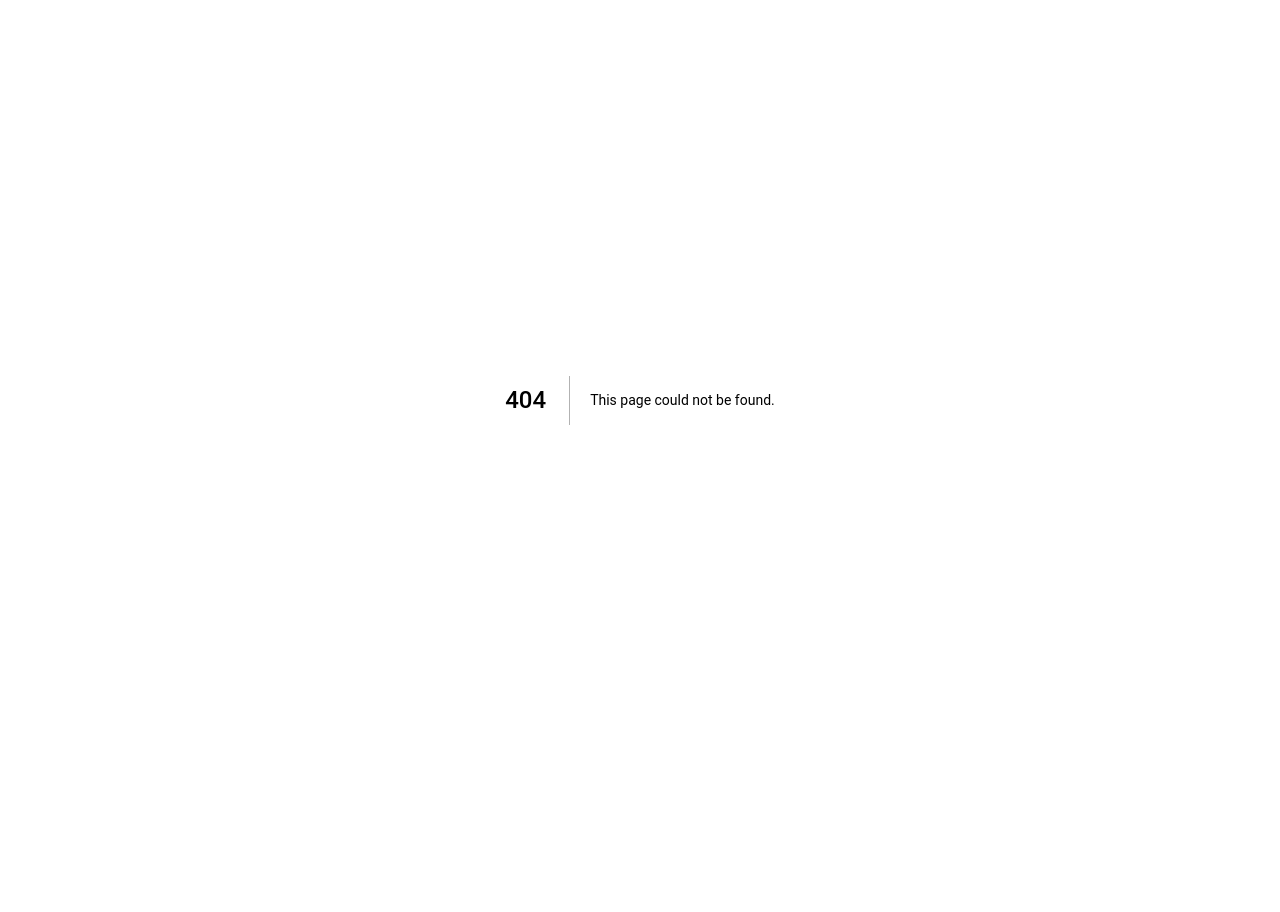
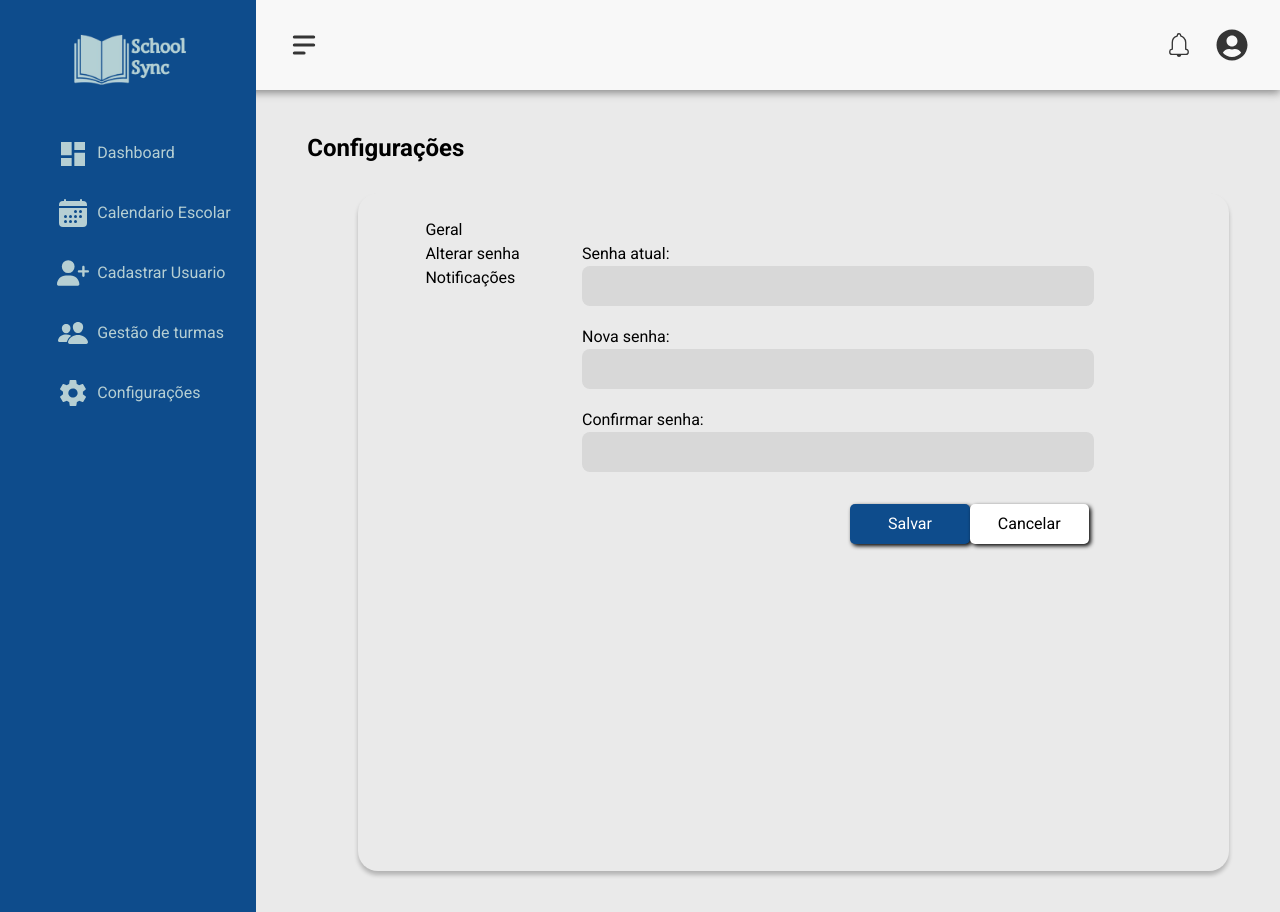
Before and after one commit to Alisonjs0/SchoolSync, a Next.js app: page /pages/alterarsenhapt1 in a window 1280 px wide. Before the commit this address had no page. Before the commit the page ends 800 px from the top, so only its background shows below. Built offline with nearby package versions, Linux system fonts and the light colour scheme.

Commit message:
criação da página alterar senha pt1 (faltam ajustes)

```diff
--- /dev/null
+++ b/app/pages/alterarsenhapt1/alterarsenhapt1.css
@@ -0,0 +1,93 @@
+.conteudoMenus{
+    width: 85%;
+    background: #EAEAEA;
+    border-radius: 20px;
+    box-shadow: 0px 4px 4px 0px #0000003b;
+    height: 85%;
+    margin-left: 10%;
+    margin-top: 3%;
+}
+
+h3{
+    color: black;
+    font-family: "Roboto", system-ui;
+    font-size: medium;
+    margin-left: 5%;
+    margin-bottom: -3%;
+}
+
+.ctn-sub-menus{
+    padding-left: 6.5%;
+    padding-top: 3%;
+    display: grid;
+    font-family: "Roboto", system-ui;
+    color: black;
+ }
+
+ .ctn-form{
+    display: flex;
+    padding-left: 25%;
+    margin-top: -8%;
+    flex-direction: column;
+}
+
+ label{
+    margin-top: 3%;
+    color: black;
+    display: grid;
+    font-family: "Roboto", system-ui;
+ }
+
+.label-input{
+    font-family: "Roboto", system-ui;
+    width: 40vw;
+    height: 5vh;
+    border: none;
+    background-color: #D8D8D8;
+    border-radius: 0.5rem;
+}
+
+input{
+    color: black;
+    font-family: "Roboto", system-ui;
+    font-size: medium;
+}
+
+.Button{
+    display: flex;
+    flex-direction:row;
+    justify-content: space-between;
+    margin-left: 30rem;
+    margin-top: 2rem ;
+    margin-right: 8rem;
+}
+
+#SaveButton{
+    width: 8rem;
+    height: 2.5rem;
+    background: #0E4C8C;
+    color: #fff;
+    border-radius: 5px;
+    font-family: "Roboto", system-ui;
+    font-size: 16px;
+    border: none;
+    box-shadow: 2px 2px 4px black;
+}
+
+#CancelButton{
+    width: 8rem;
+    height: 2.5rem;
+    background: #fff;
+    color:black;
+    border-radius: 5px;
+    font-family: "Roboto", system-ui;
+    font-size: 16px;
+    border: none;
+    box-shadow: 2px 2px 4px black;
+}
+
+.Button button:hover {
+    background: #0c3a69;
+    transform: scale(1.05);
+    transition: .5s;
+}
--- /dev/null
+++ b/app/pages/alterarsenhapt1/page.js
@@ -0,0 +1,43 @@
+import EsqueletoPrincipal from '../esqueletoPrincipal/page.jsx'
+import "./alterarsenhapt1.css"
+
+const AlterarSenhaPt1 = () => {
+    return (
+        <EsqueletoPrincipal>
+            <h3>Configurações</h3>
+            <div className="container conteudoMenus">
+                <div className='ctn-sub-menus'>
+                        <a href="">Geral</a>
+                        <a href="">Alterar senha</a>
+                        <a href="">Notificações</a>
+                </div>
+
+                <div className='ctn-form'>
+                    <label>Senha atual:</label>
+                        <input className='label-input'
+                            id="Usuario"
+                            type="text"
+                        />
+                    <label>Nova senha:</label>
+                        <input className='label-input'
+                            id="Usuario"
+                            type="text"
+                        />
+                    <label>Confirmar senha:</label>
+                        <input className='label-input'
+                            id="Usuario"
+                            type="text"
+                        />
+                </div>
+
+                <div className="Button">
+                    <button id="SaveButton">Salvar</button>
+                    <button id="CancelButton">Cancelar</button>
+                </div>
+            </div>
+        </EsqueletoPrincipal>
+
+    )
+}
+
+export default AlterarSenhaPt1
--- a/app/pages/configuracoesGeral/configuracoesGeral.css
+++ b/app/pages/configuracoesGeral/configuracoesGeral.css
@@ -138,11 +138,18 @@ h3{
 }
 
 .Button{
-    display:flex;
+    display: flex;
+    flex-direction:row;
+    justify-content: space-between;
+    margin-left: 30rem;
+    margin-top: 2rem ;
+    margin-right: 8rem;
+
+    /* display:flex;
     margin-top: 3%;
     margin-left: 53%;
     margin-right: 15%;
-    justify-content: space-between;
+    justify-content: space-between; */
 }
 
 .Button-cd button:hover {
```
